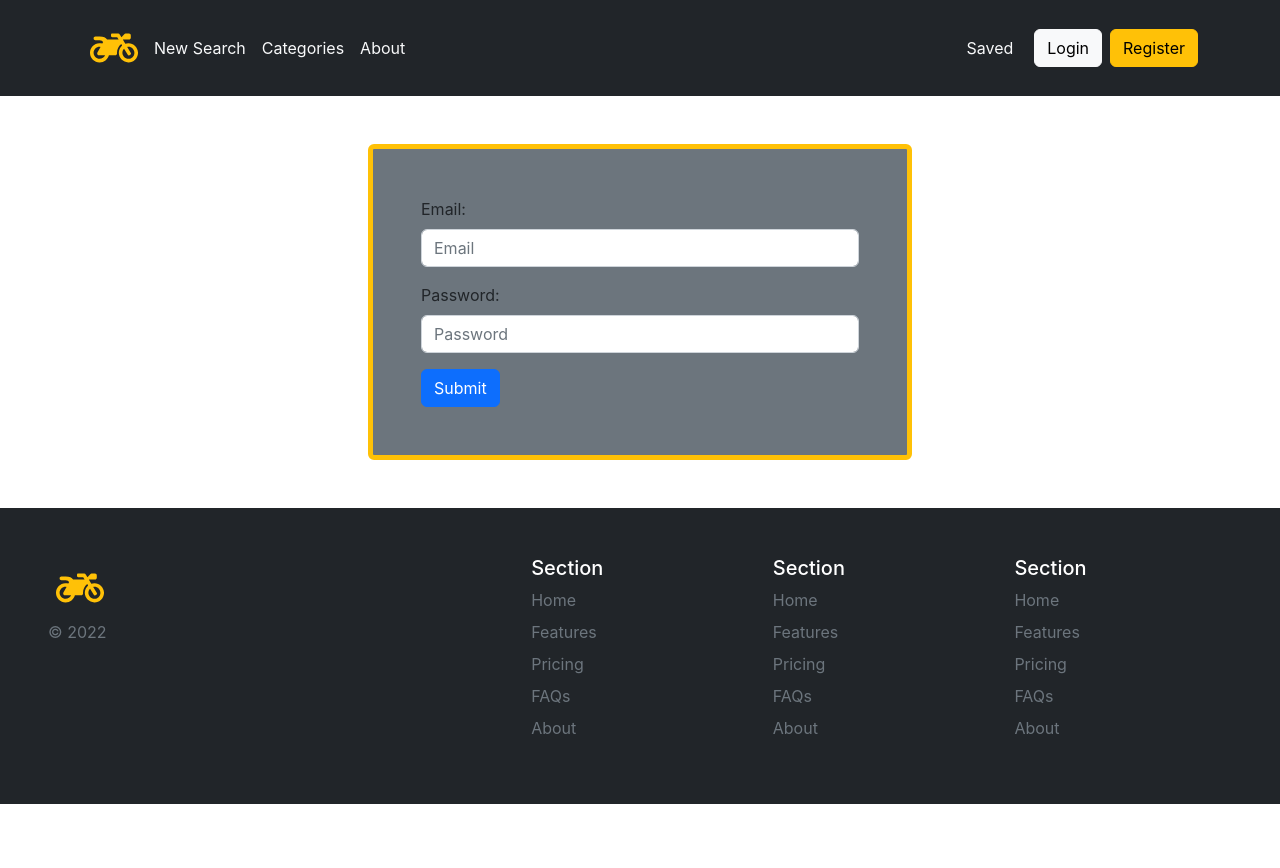
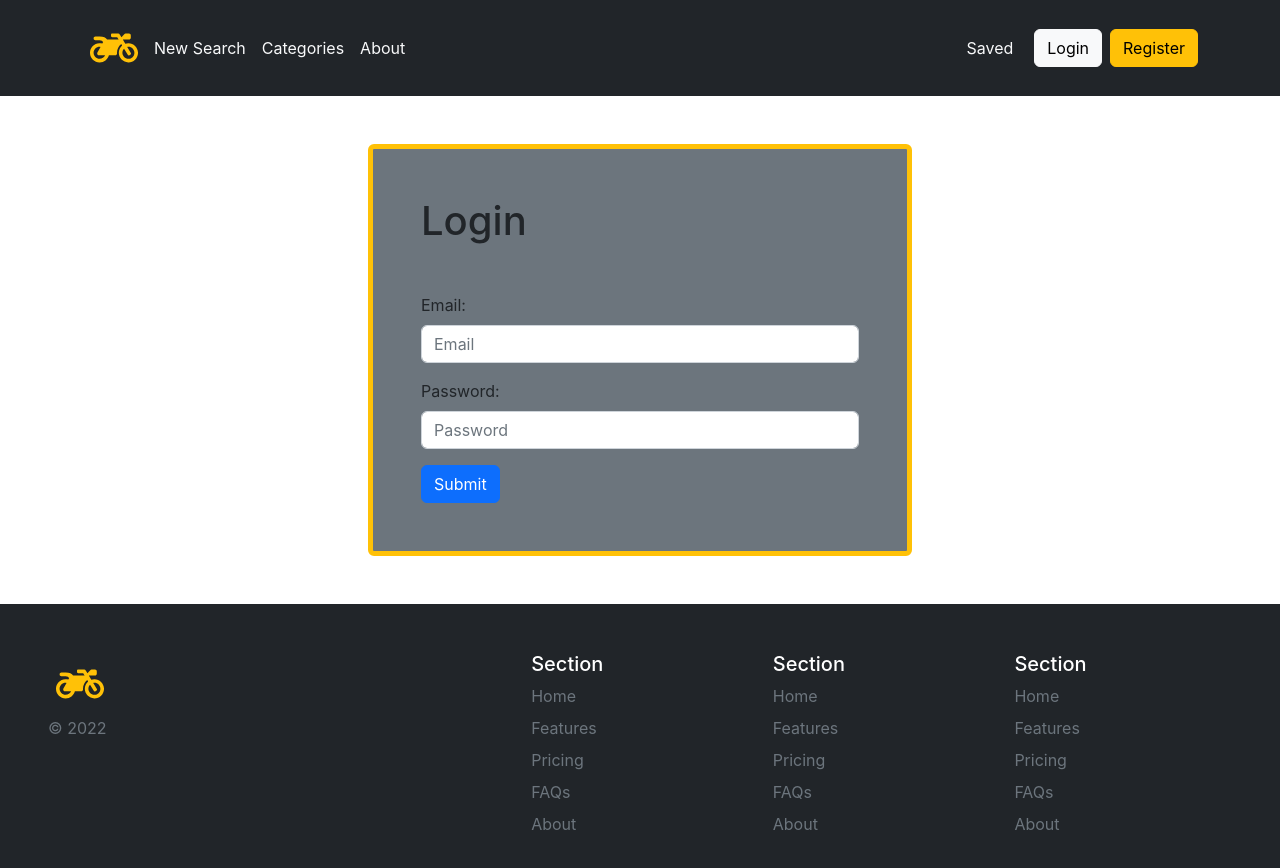
Before and after one commit to Taratora117/trade-a-bike, a React (Create React App) app: page /login in a window 1280 px wide. Shown: the top 868 px of the page. Before the commit the page ends 804 px from the top, so only its background shows below. Built offline with nearby package versions, Linux system fonts and the light colour scheme.

Commit message:
added labels to forms

```diff
--- a/src/pages/Login/Login.jsx
+++ b/src/pages/Login/Login.jsx
@@ -16,6 +16,9 @@ const Login = () => {
   return (
     <div className='container w-50 p-5'>
       <Form onSubmit={submitHandler} className='p-5 border border-5 border-warning rounded bg-secondary'>
+
+        <h1 className='mb-5'>Login</h1>
+
         <Form.Group className="mb-3">
           <Form.Label>Email:</Form.Label>
           <Form.Control type="email" placeholder="Email" required value={data.email} onChange={(e) => setData({...data, email: e.target.value})} />
--- a/src/pages/Register/Register.jsx
+++ b/src/pages/Register/Register.jsx
@@ -15,6 +15,8 @@ const Register = () => {
   return (
     <div className='container w-50 p-5'>
       <Form onSubmit={submitHandler} className='p-5 border border-5 border-warning rounded bg-secondary'>
+
+        <h1 className='mb-5'>Register</h1>
 
         <Form.Group className="mb-3">
           <Form.Label>First Name:</Form.Label>
```
